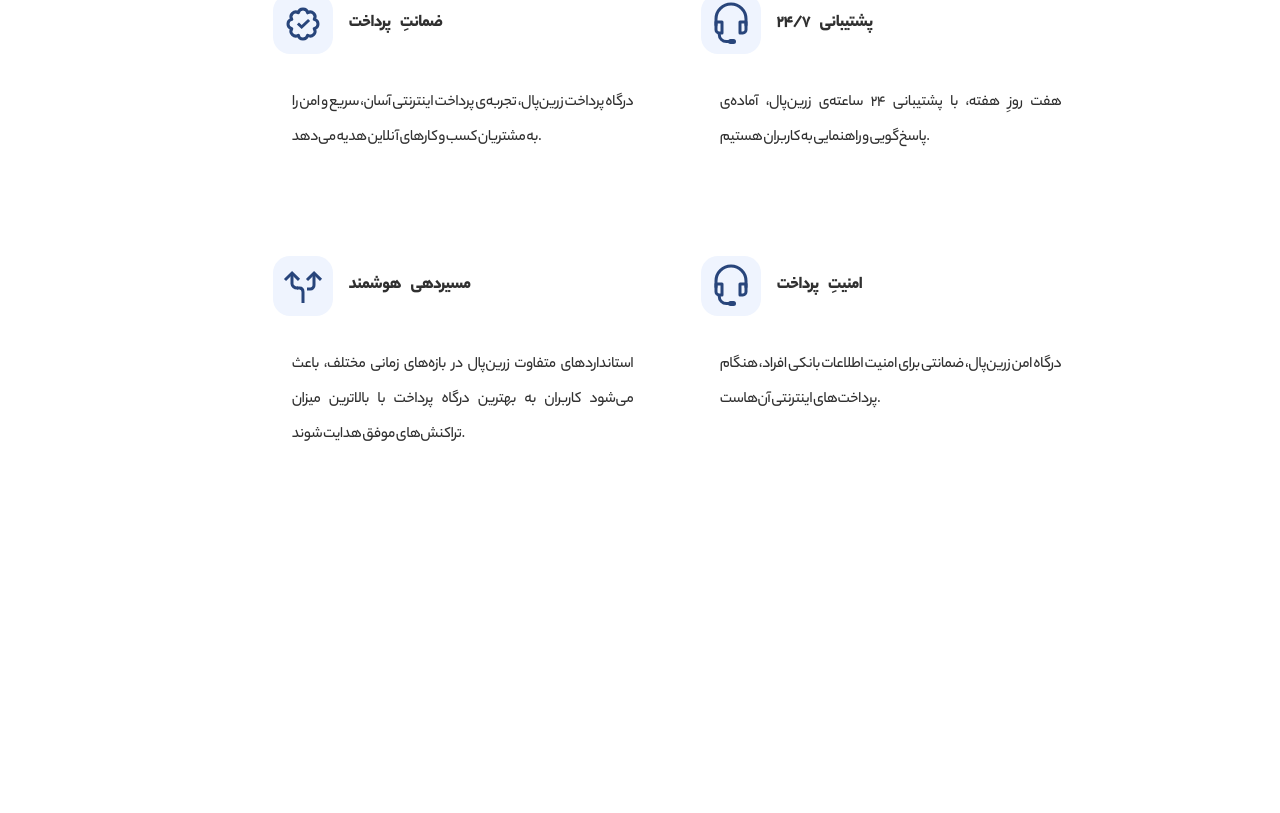
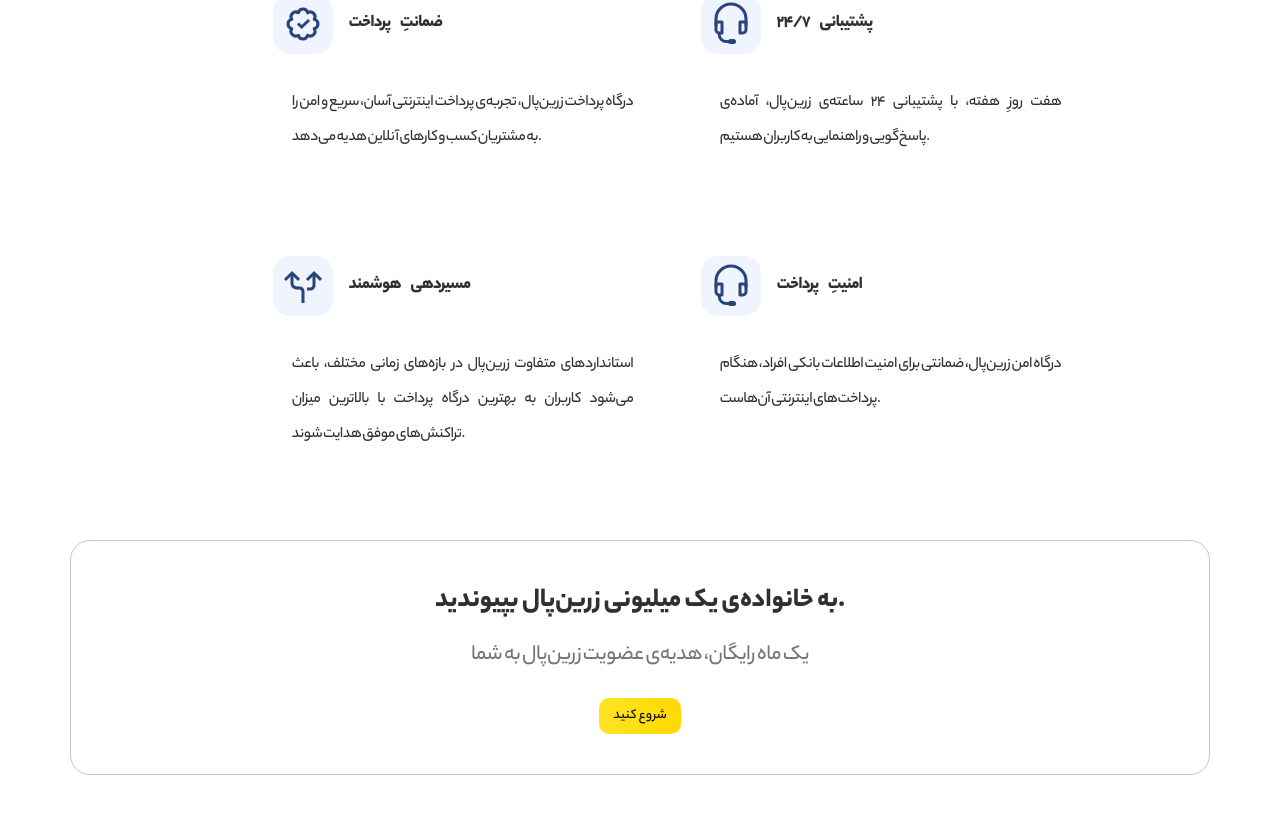
Before and after one commit to PouryaSoleimani/ZARINPAL.COM, a React (Vite) app: page / in a window 1280 px wide. Shown: the part 3723-4536 px from the top of the page. Before the commit the page ends 4303 px from the top, so only its background shows below. Built offline with nearby package versions, Linux system fonts and the light colour scheme.

Commit message:
JoinBox and Support Section

```diff
--- /dev/null
+++ b/components/JoinBox.tsx
@@ -0,0 +1,15 @@
+import React from 'react'
+
+const JoinBox = () => {
+    return (
+        <div>
+            <div className="joinbox--container">
+                <h4 className="joinbox--header">به خانواده‌ی یک میلیونی زرین‌پال بپیوندید.</h4>
+                <p className="joinbox--content">یک ماه رایگان، هدیه‌ی عضویت زرین‌پال به شما</p>
+                <button className="joinbox--btn">شروع کنید</button>
+            </div>
+        </div>
+    )
+}
+
+export default JoinBox
--- a/src/App.tsx
+++ b/src/App.tsx
@@ -8,6 +8,7 @@
 import ZarinPlus from './../components/ZarinPlus';
 import PaymentStandards from './../components/PaymentStandards';
 import Options from './../components/Options';
+import JoinBox from './../components/JoinBox';
 
 function App() {
 
@@ -22,6 +23,7 @@
       <ZarinPlus />
       <PaymentStandards />
       <Options/>
+      <JoinBox/>
     </>
   )
 }
```
Also changed, not shown: components/Support.tsx (added, +21 -0 lines).
